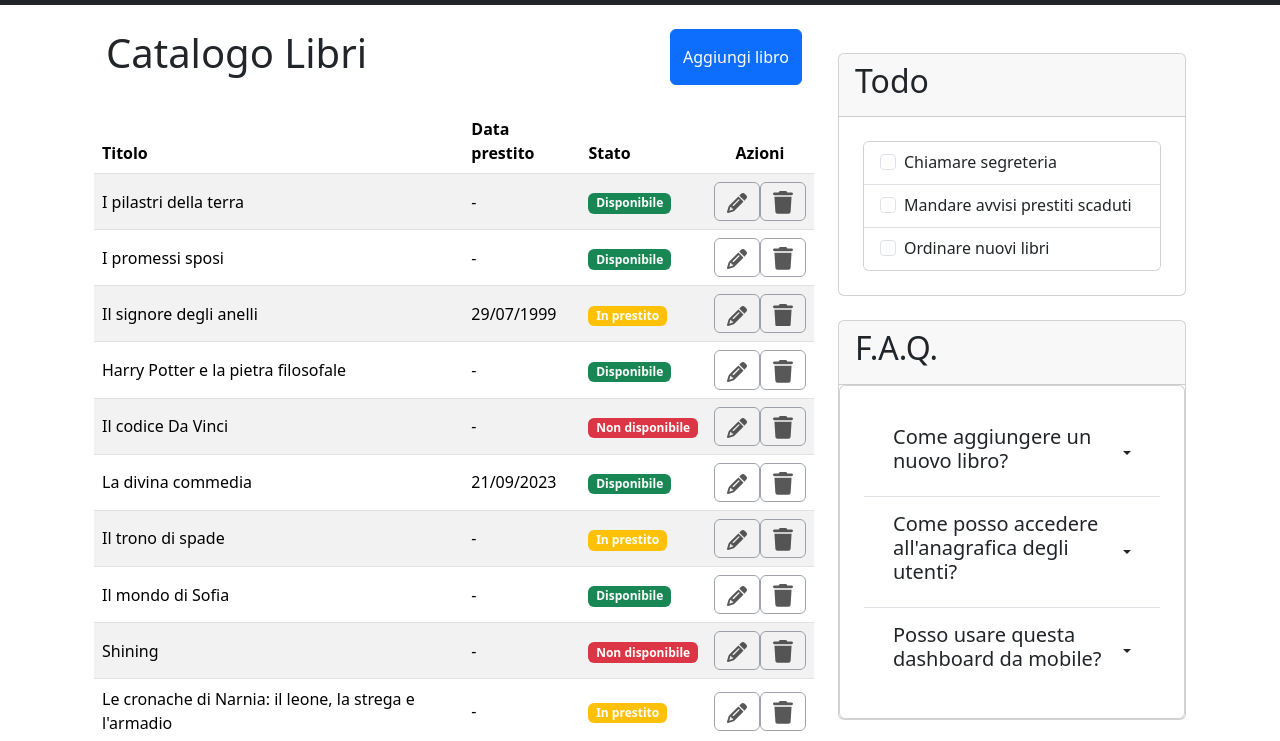
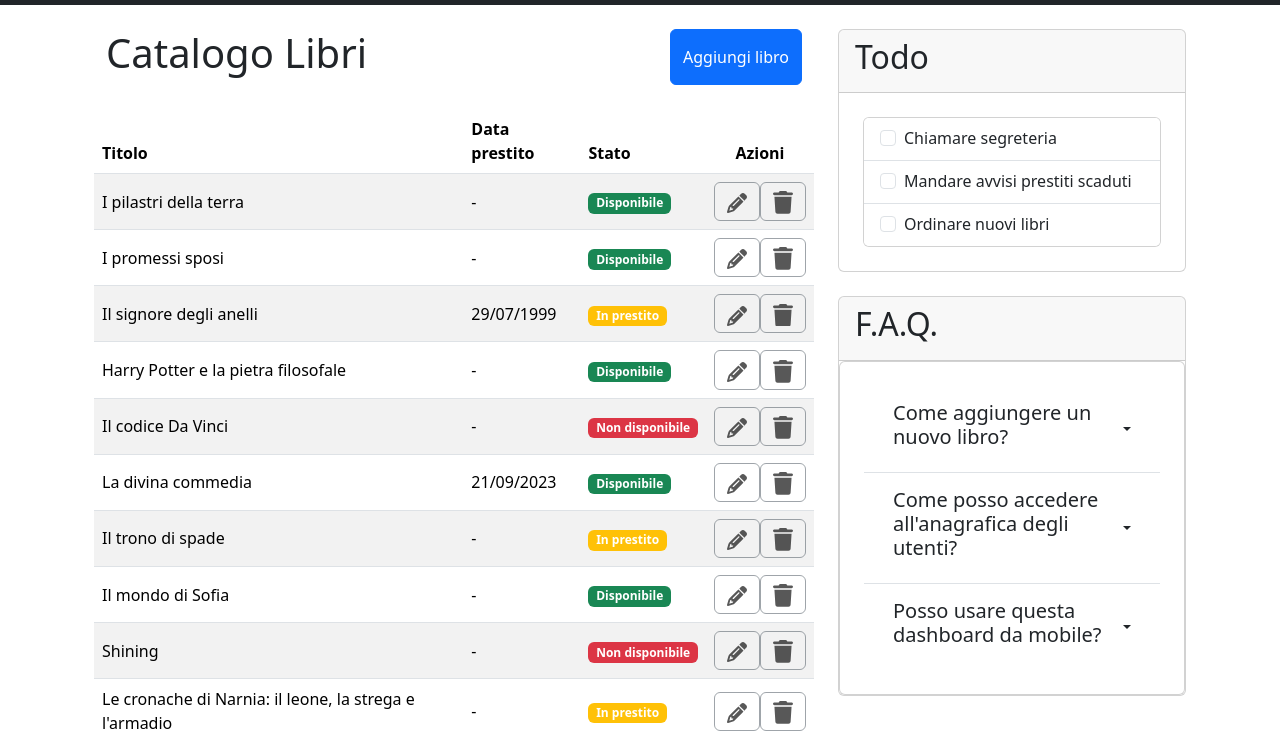
Before and after one commit to VincenzoAmari/html-css-bootstrap-dashboard, a plain HTML site: page index.html in a window 1280 px wide. Shown: the part 56-797 px from the top of the page. Drawn offline with nearby package versions, Linux system fonts and the light colour scheme.

Commit message:
fix todo section

```diff
--- a/index.html
+++ b/index.html
@@ -584,7 +584,7 @@
         </div>
 
         <div class="col-12 col-lg-4">
-          <div class="card my-4">
+          <div class="card my-4 my-lg-0 mb-lg-4">
             <div class="card-header"><h2>Todo</h2></div>
             <ul class="list-group list-group-flush m-4">
               <div class="card">
```
